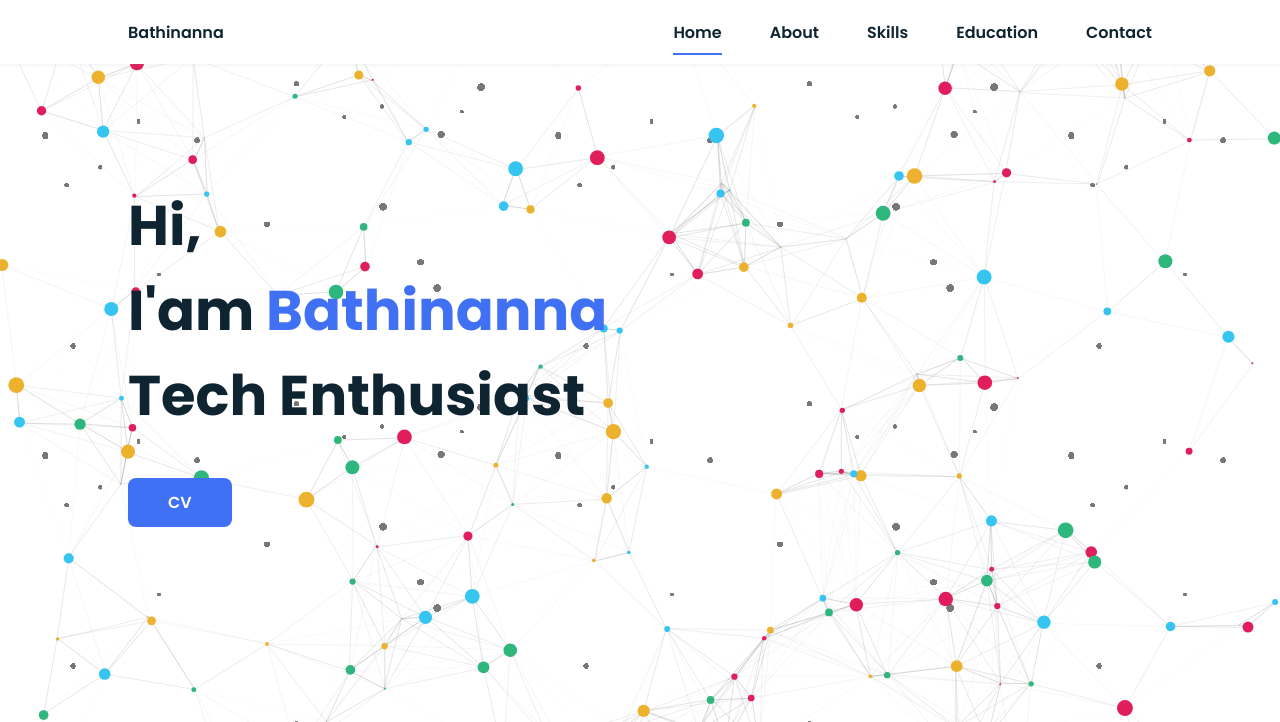
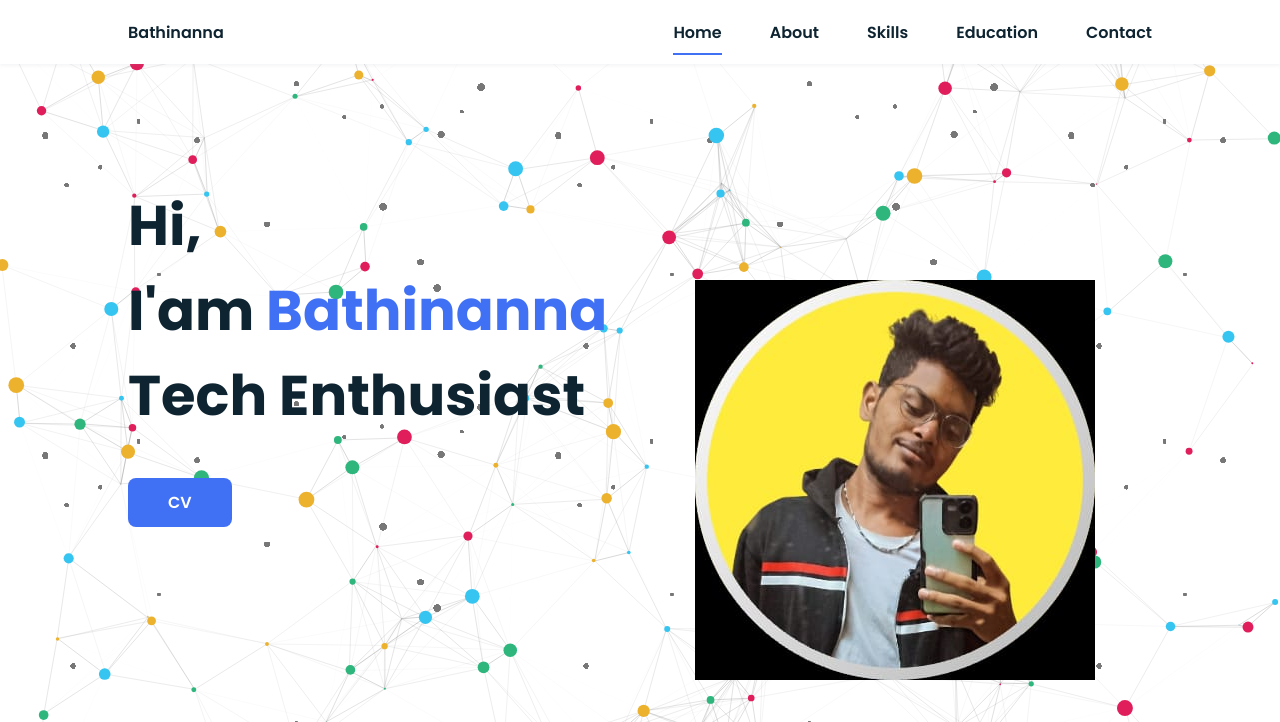
Before and after one commit to Bathinanna/bathinanna.github.io, a plain HTML site: page portfolio/index.html in a window 1280 px wide. Shown: the top 722 px of the page. Drawn offline with nearby package versions, Linux system fonts and the light colour scheme; no server answers; a script that the page names is missing.

Commit message:
Update index.html

```diff
--- a/portfolio/index.html
+++ b/portfolio/index.html
@@ -53,7 +53,7 @@
                 </div>
 
                 <div class="home__img">
-                    <img src="./img/profile.jpg" alt="">
+                    <img src="./img/profile.png" alt="">
                 </div>
             </section>
 
```
